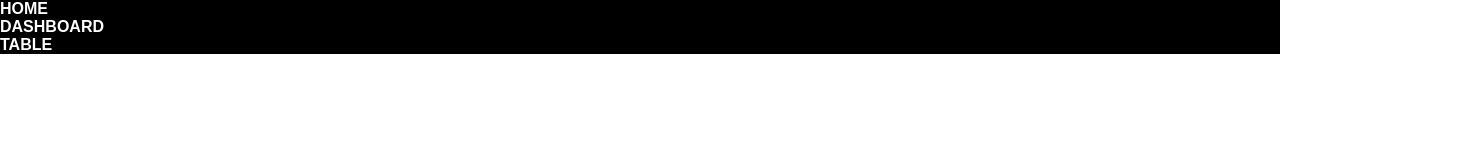
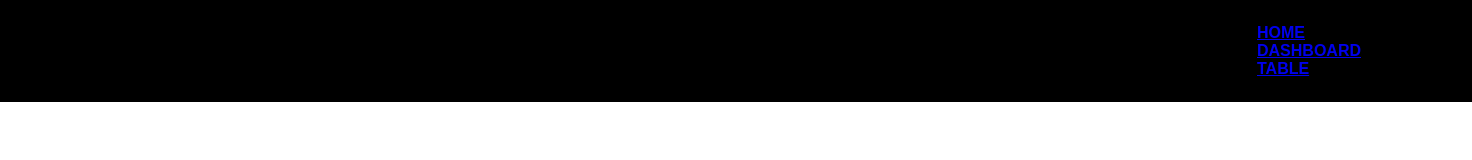
Before and after one commit to BrayanFreire/mobile_db, a plain HTML site: page src/index.html in a window 1280 px wide. Shown: the whole page, 1472 px wide, since content can reach past the window. Drawn offline with Linux system fonts and the light colour scheme.

Commit message:
nomenclatura dos navs

```diff
--- a/src/estilo.css
+++ b/src/estilo.css
@@ -4,18 +4,30 @@
 }
 
 
-
-.menu ul{
-    color: white;
+.nav-bar{
+    width: 100%;
+    padding: 1.5rem 6rem;
+    display: flex;
+    justify-content: space-between;
+    background-color: black;
+    font-family: Arial, Helvetica, sans-serif;
     font-weight: bold;
-    width: 100%;
-   background-color: black;
 
 }
 
+.nav-list{
+    list-style: none;
+    display: flex;
+    align-items: center;
+}
+.nav-item{
+    margin: 0 15px;
+}
+
 .menu a{
-    font-family: Arial, Helvetica, sans-serif;
+    background-color: orange;
+    border: 1px solid red;
     text-decoration: none;
     color: white;
-    font-weight: bold;
+
 }
--- a/src/index.html
+++ b/src/index.html
@@ -7,12 +7,16 @@
 </head>
 <body>
     <header id="cabecalho">
-        <nav class="menu">
-            <ul >
-                <li> <a href="#">HOME</a>      </li>
-                <li> <a href="#">DASHBOARD</a> </li>
-                <li> <a href="#">TABLE</a>     </li>
-            </ul>
+        <nav class="nav-bar">
+            <div class="logo"> <h1>logo</h1></div>
+
+            <nav class="nav-list">
+                <ul>
+                    <li class="nav-item"> <a class="nav-link" href="#">HOME</a></li>
+                    <li class="nav-item"> <a class="nav-link" href="#">DASHBOARD</a></li>
+                    <li class="nav-item"> <a class="nav-link" href="#">TABLE</a></li>
+                </ul>
+            </nav>
 
         </nav>
 
```
